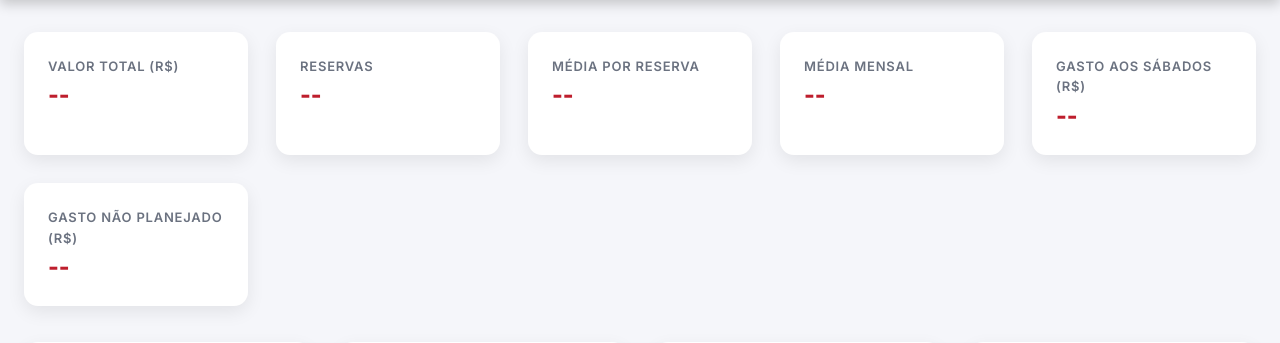
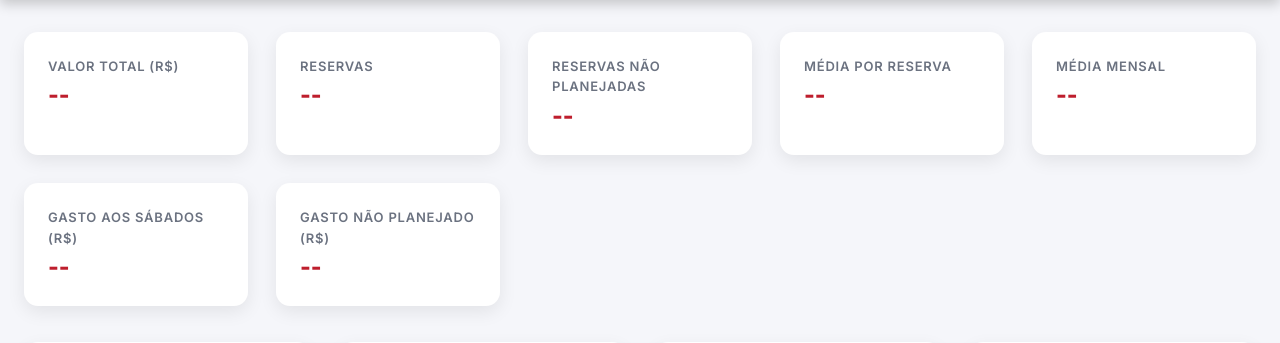
Before and after one commit to jhonnyoraculos/dashboard, a Flask app: page /hoteis in a window 1280 px wide. Shown: the part 138-481 px from the top of the page. Run offline with Flask 3, Linux system fonts and the light colour scheme; data that the repository does not hold is empty; some libraries are stand-ins or nearby versions.

Commit message:
Atualiza├º├úo autom├ítica 2025-12-04  9:41

```diff
--- a/app.py
+++ b/app.py
@@ -517,15 +517,15 @@ def agg_hoteis(df: pd.DataFrame) -> dict:
         reservas = reservas.assign(_NaoPlanejada=flag_series.astype("int64"))
     else:
         reservas = reservas.assign(_NaoPlanejada=0)
+    reservas_nao_planejadas = 0
     if "Data" in reservas.columns and "Valor" in reservas.columns:
-        mask_sabado = reservas["Data"].dt.dayofweek.isin([4, 5])
+        mask_sabado = reservas["Data"].dt.dayofweek.isin([4, 5]).fillna(False)
+        mask_nao_planejada = reservas["_NaoPlanejada"] == 1
+        mask_nao_planejada_total = mask_nao_planejada | mask_sabado
+
         valor_sabado = float(reservas.loc[mask_sabado, "Valor"].fillna(0).sum())
-        valor_nao_planejado = float(
-            reservas.loc[
-                (reservas["_NaoPlanejada"] == 1)
-                | reservas["Data"].dt.dayofweek.isin([4, 5])
-            ]["Valor"].fillna(0).sum()
-        )
+        valor_nao_planejado = float(reservas.loc[mask_nao_planejada_total, "Valor"].fillna(0).sum())
+        reservas_nao_planejadas = int(mask_nao_planejada_total.sum())
     else:
         valor_sabado = 0.0
         valor_nao_planejado = 0.0
@@ -565,6 +565,7 @@ def agg_hoteis(df: pd.DataFrame) -> dict:
         "valor_semana": semanal,
         "valor_sabado": valor_sabado,
         "valor_nao_planejado": valor_nao_planejado,
+        "reservas_nao_planejadas": reservas_nao_planejadas,
     }
 
 
--- a/templates/hoteis.html
+++ b/templates/hoteis.html
@@ -35,6 +35,10 @@
       <div class="kpi blue">
         <div class="kpi-title">Reservas</div>
         <div id="kpi-reservas" class="kpi-value">--</div>
+      </div>
+      <div class="kpi">
+        <div class="kpi-title">Reservas n&atilde;o planejadas</div>
+        <div id="kpi-reservas-nao-planejadas" class="kpi-value">--</div>
       </div>
       <div class="kpi yellow">
         <div class="kpi-title">M&eacute;dia por reserva</div>
@@ -129,6 +133,7 @@ async function refresh() {
 
   document.getElementById('kpi-valor').textContent = fmtBRL(d.valor_total);
   document.getElementById('kpi-reservas').textContent = fmtNum(d.reservas_total);
+  document.getElementById('kpi-reservas-nao-planejadas').textContent = fmtNum(d.reservas_nao_planejadas);
   document.getElementById('kpi-ticket').textContent = fmtBRL(d.valor_medio_reserva);
   document.getElementById('kpi-media-mensal').textContent = fmtBRL(d.media_mensal);
   document.getElementById('kpi-sabado').textContent = fmtBRL(d.valor_sabado);
```
Also changed, not shown: 1 other file.
